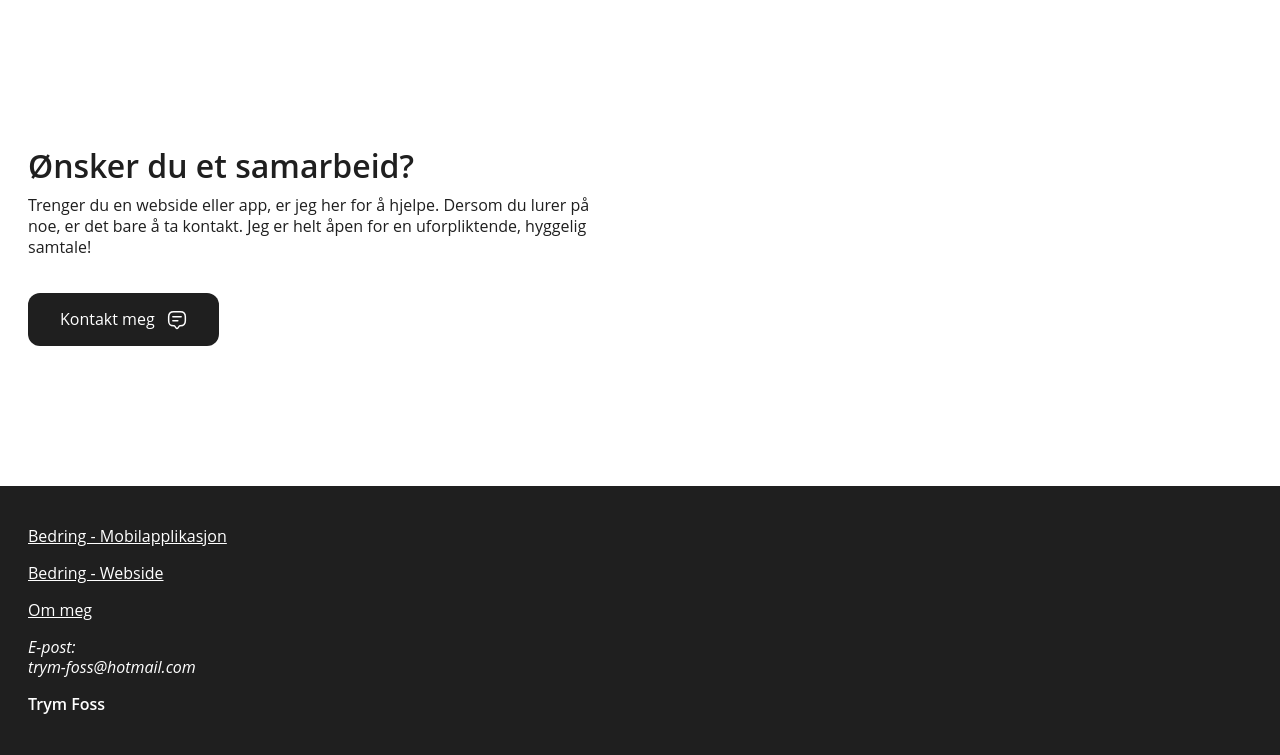
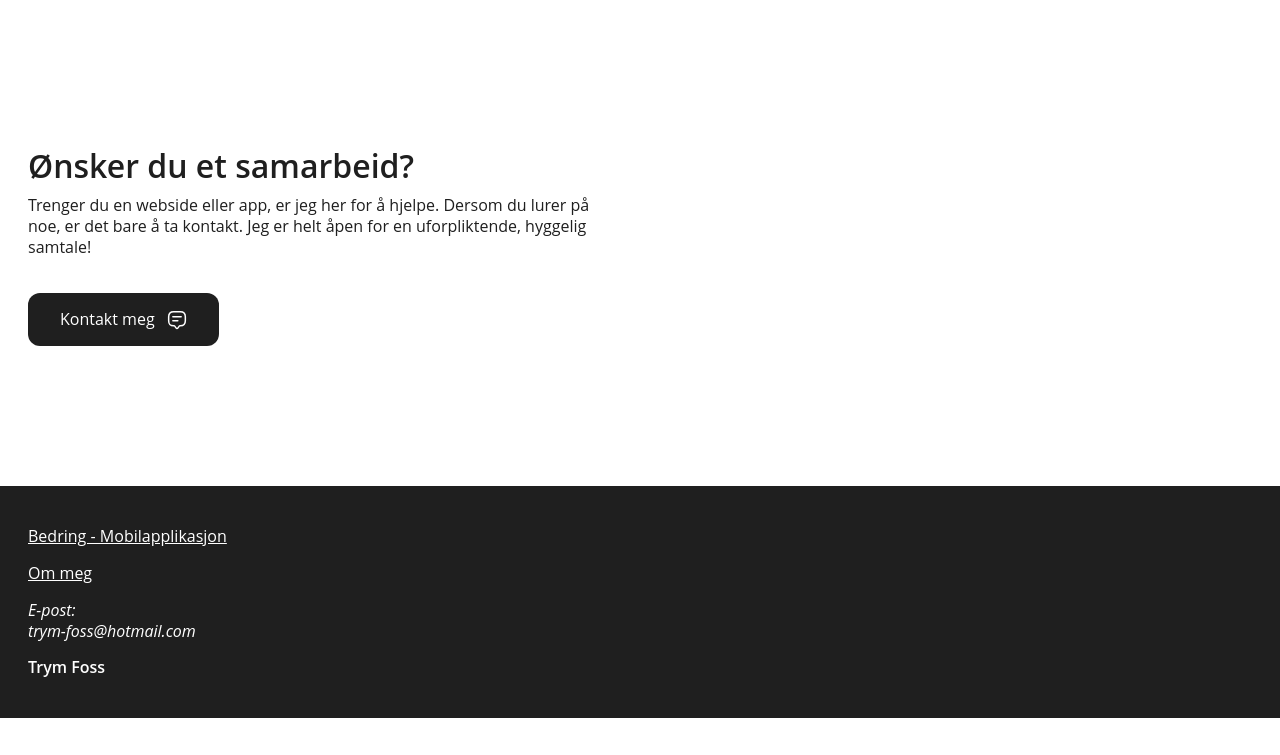
Before and after one commit to Trym2/Portfolio-2023, a website: page about.html in a window 1280 px wide. Shown: the part 654-1409 px from the top of the page. After the commit the page ends 1372 px from the top, so only its background shows below. Drawn offline with Linux system fonts and the light colour scheme.

Commit message:
removed web temporarily

```diff
--- a/about.html
+++ b/about.html
@@ -92,7 +92,7 @@
             <a href="bedring-app.html" class="underline"
               >Bedring - Mobilapplikasjon</a
             >
-            <a href="bedring-web.html" class="underline">Bedring - Webside</a>
+            <!--<a href="/bedring-web.html" class="underline">Bedring - Webside</a> -->
             <a href="/about.html" class="underline">Om meg</a>
           </div>
           <div class="flex flex-row items-center gap-4 mb-4">
```
Also changed, not shown: bedring-app.html (+1 -1 lines), bedring-web.html (+1 -1 lines), index.html (+3 -3 lines).
